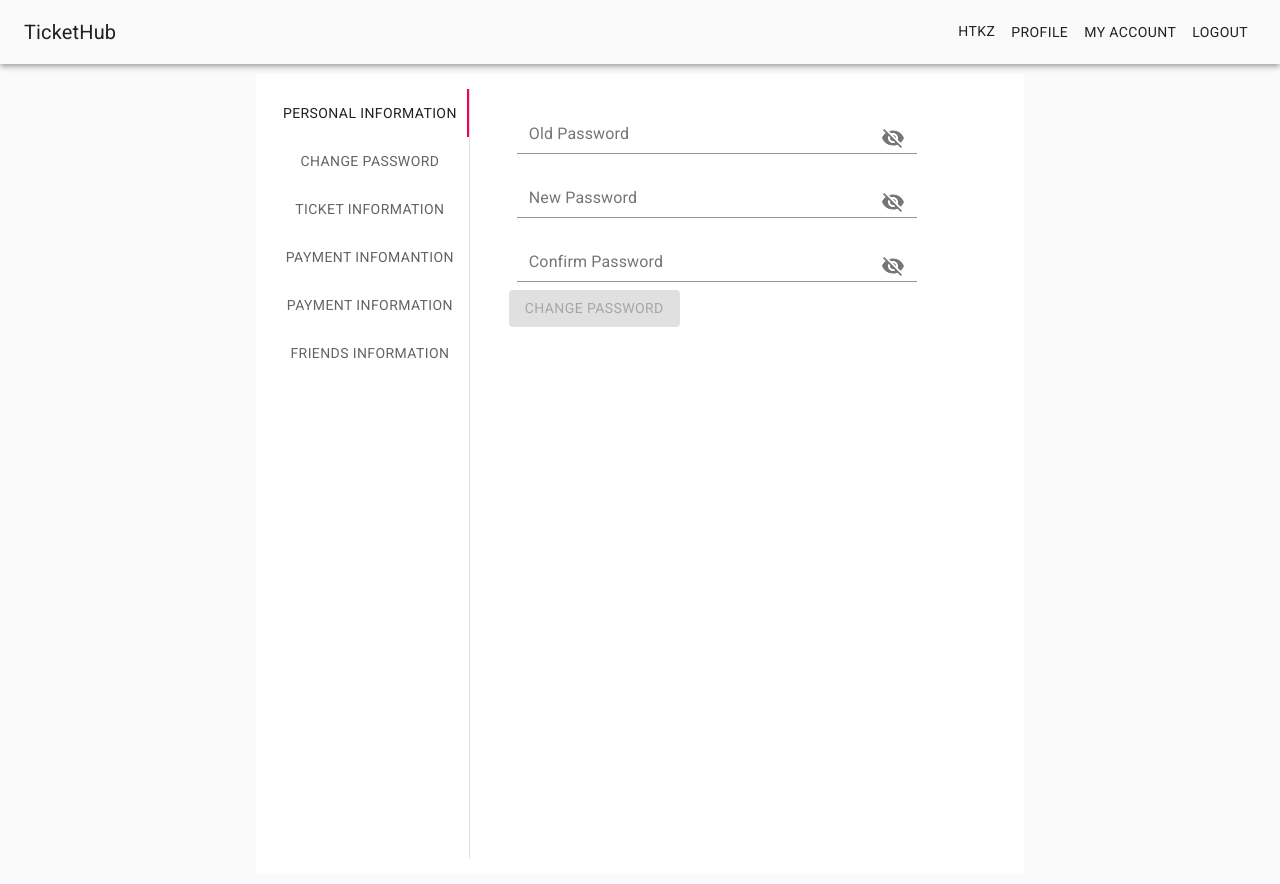
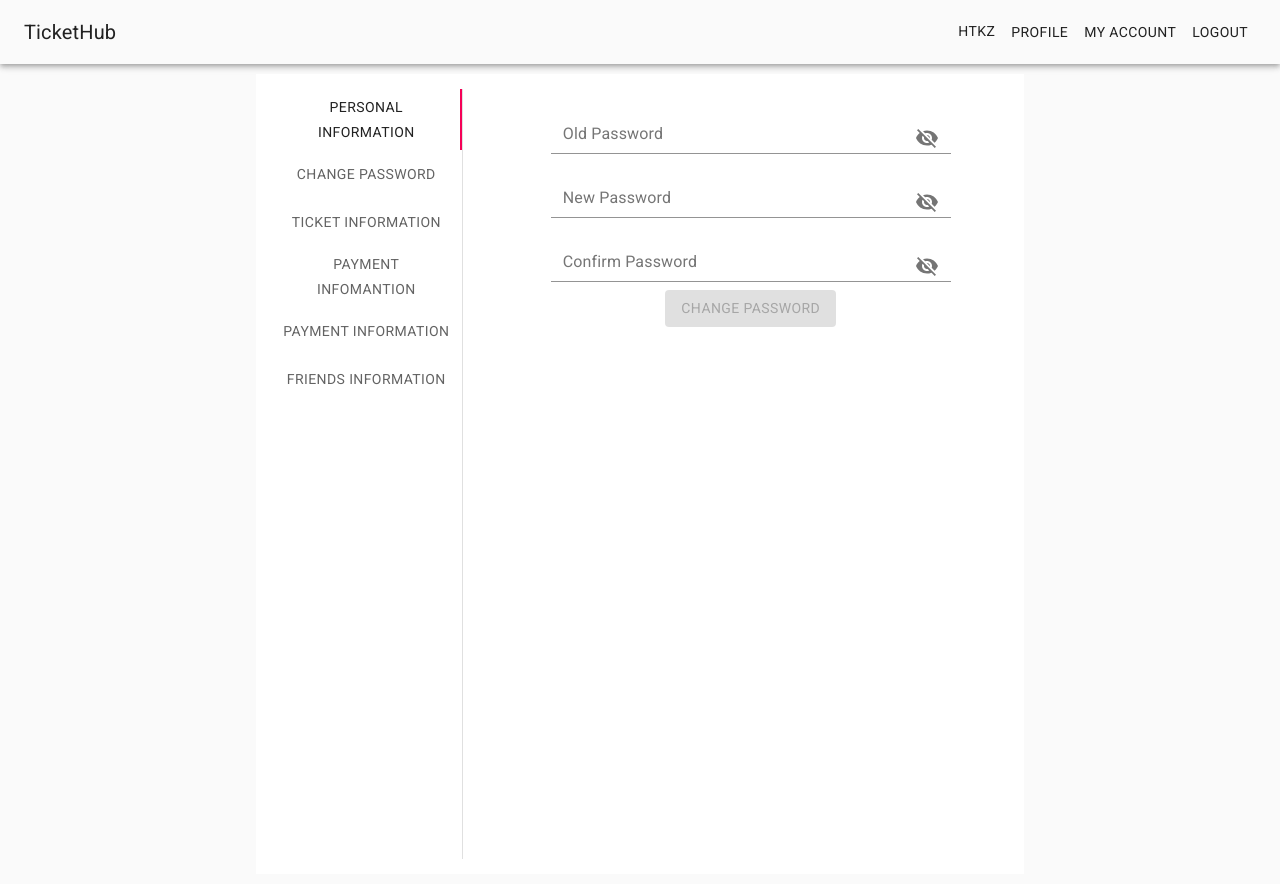
Before and after one commit to htkz/TicketHub, a React (Create React App) app: page /user in a window 1280 px wide. Built offline with nearby package versions, Linux system fonts and the light colour scheme.

Commit message:
userinfo center

```diff
--- a/src/containers/UserInfo/ChangePassword/ChangePassword.js
+++ b/src/containers/UserInfo/ChangePassword/ChangePassword.js
@@ -21,7 +21,6 @@ const useStyles = makeStyles((theme) => ({
     root: {
         display: 'block',
         flewWrap: 'wrap',
-        width: 'max',
     },
     margin: {
         margin: theme.spacing(1),
@@ -31,6 +30,10 @@ const useStyles = makeStyles((theme) => ({
     },
     passwordInput: {
         width: '400px',
+    },
+    center: {
+        display: 'flex',
+        justifyContent: 'center',
     },
 }));
 
@@ -58,7 +61,7 @@ const ChangePassword = (props) => {
     return (
         <div className={classes.root}>
             <div>
-                <div>
+                <div className={classes.center}>
                     <FormControl
                         className={clsx(
                             classes.margin,
@@ -93,7 +96,7 @@ const ChangePassword = (props) => {
                         />
                     </FormControl>
                 </div>
-                <div>
+                <div className={classes.center}>
                     <FormControl
                         className={clsx(
                             classes.margin,
@@ -128,7 +131,7 @@ const ChangePassword = (props) => {
                         />
                     </FormControl>
                 </div>
-                <div>
+                <div className={classes.center}>
                     <FormControl
                         className={clsx(
                             classes.margin,
@@ -164,9 +167,11 @@ const ChangePassword = (props) => {
                     </FormControl>
                 </div>
             </div>
-            <Button variant='contained' color='primary' disabled>
-                Change Password
-            </Button>
+            <div className={classes.center}>
+                <Button variant='contained' color='primary' disabled>
+                    Change Password
+                </Button>
+            </div>
         </div>
     );
 };
--- a/src/containers/UserInfo/UserInfo.js
+++ b/src/containers/UserInfo/UserInfo.js
@@ -51,6 +51,10 @@ const useStyles = makeStyles((theme) => ({
     tabs: {
         borderRight: `1px solid ${theme.palette.divider}`,
         margin: '15px',
+        width: '35%',
+    },
+    tabPanle: {
+        width: '100%',
     },
 }));
 
@@ -83,7 +87,7 @@ function UserInfo() {
                     <Tab label='Payment Information' {...a11yProps(4)} />
                     <Tab label='Friends Information' {...a11yProps(5)} />
                 </Tabs>
-                <TabPanel value={value} index={0}>
+                <TabPanel value={value} index={0} className={classes.tabPanle}>
                     <ChangePassword />
                 </TabPanel>
                 <TabPanel value={value} index={1}>
```
